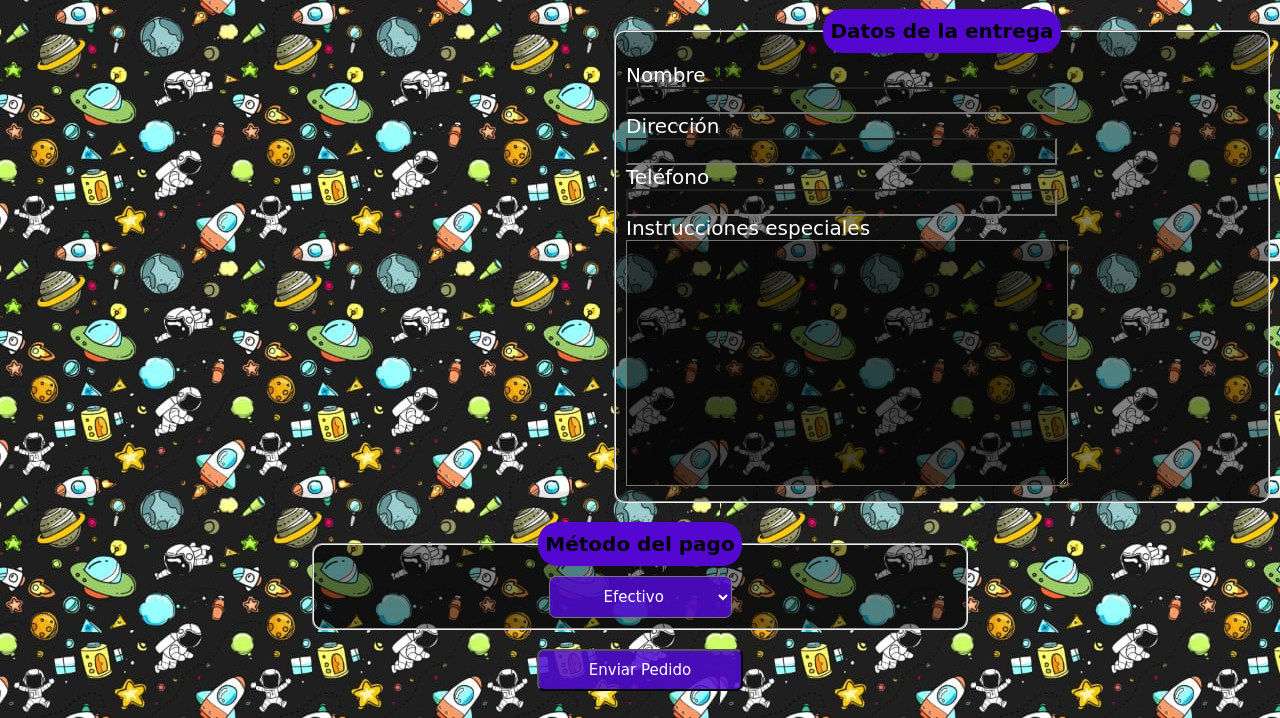
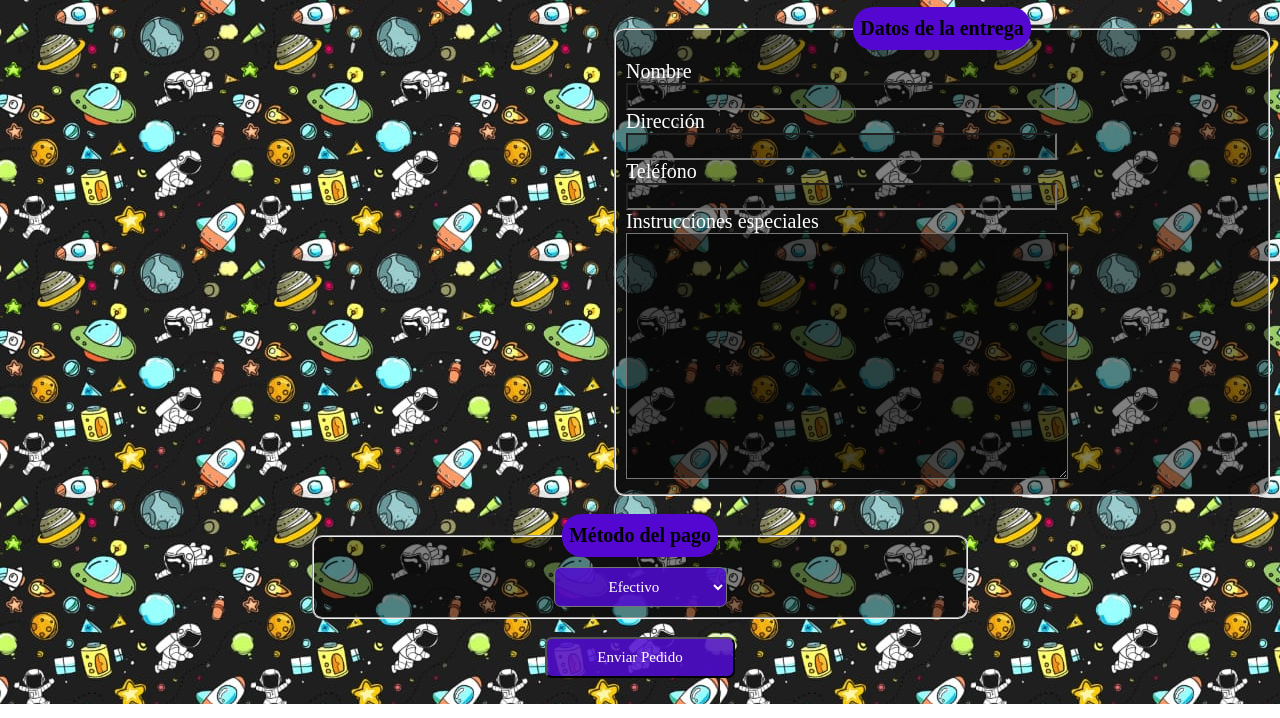
Before and after one commit to Rxmerx/Pizza, a plain HTML site: page index.html in a window 1280 px wide. Shown: the part 626-1344 px from the top of the page. Drawn offline with Linux system fonts and the light colour scheme.

Commit message:
Update styles.css

```diff
--- a/css/styles.css
+++ b/css/styles.css
@@ -1,6 +1,6 @@
 body{
     background: url(../img/Astro.jpeg);
-    font-family: 'Syne Tactile', cursive;
+    font-family: 'Syne Tactile';
 }
 
 h3{
@@ -79,19 +79,19 @@ fieldset{
     color: #000;
     text-decoration: none;
     text-transform: capitalize;
-    font-family: 'Syne Tactile', cursive;
+    font-family: 'Syne Tactile';
     color: white;
     font-size: 15px;
 }
 
 #bot{
     text-align: center;
-    font-family: 'Syne Tactile', cursive;
+    font-family: 'Syne Tactile';
 }
 
 option{
     background-color: rgba(0, 0, 0, 0);
-    font-family: 'Syne Tactile', cursive;
+    font-family: 'Syne Tactile';
 }
 
 .logo{
```
